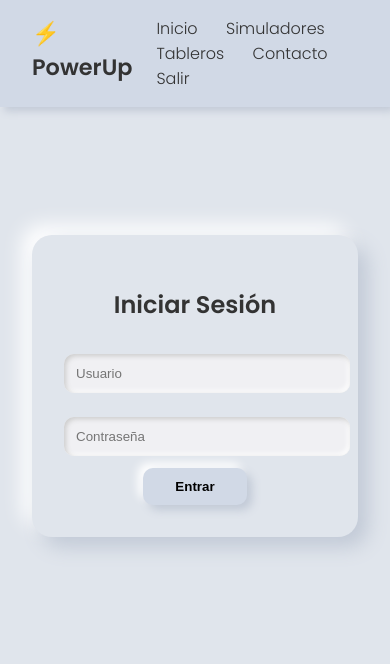
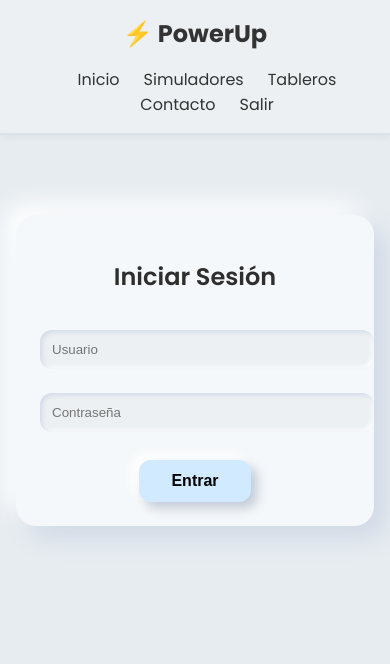
Before and after one commit to LuisLopz28/PowerUp, a Flask app: page / in a window 390 px wide. Shown: the top 664 px of the page. Run offline with Flask 3, Linux system fonts and the light colour scheme.

Commit message:
Update style.css

```diff
--- a/static/css/style.css
+++ b/static/css/style.css
@@ -1,21 +1,29 @@
+/* Tipografía y colores base */
+@import url('https://fonts.googleapis.com/css2?family=Inter:wght@300;400;600&family=Poppins:wght@400;700&display=swap');
+
 body {
   margin: 0;
-  font-family: 'Poppins', sans-serif;
-  background: #e0e5ec;
-  color: #333;
+  font-family: 'Inter', sans-serif;
+  background: #e6ecf0;
+  color: #2e2e2e;
 }
 
+/* NAVBAR */
 .navbar {
   display: flex;
   justify-content: space-between;
-  background: #d1d9e6;
+  align-items: center;
+  background: #ecf0f3;
   padding: 1rem 2rem;
-  box-shadow: 4px 4px 8px #c1c9d6, -4px -4px 8px #fff;
+  border-bottom: 2px solid #dbe4ec;
+  box-shadow: 0 2px 8px rgba(0, 0, 0, 0.05);
+  font-family: 'Poppins', sans-serif;
 }
 
 .navbar .logo {
-  font-weight: 600;
-  font-size: 1.4rem;
+  font-size: 1.5rem;
+  font-weight: bold;
+  color: #333;
 }
 
 .navbar .links a {
@@ -23,24 +31,35 @@ body {
   text-decoration: none;
   color: #333;
   font-weight: 500;
+  transition: color 0.3s;
 }
 
-.navbar a:hover {
+.navbar .links a:hover {
   color: #1abc9c;
 }
 
+/* CONTENEDOR GENERAL */
 .main-container {
   padding: 3rem 2rem;
+  max-width: 1000px;
+  margin: auto;
 }
 
+/* LOGIN CARD */
 .login-card {
-  max-width: 350px;
+  max-width: 400px;
   margin: 5rem auto;
-  background: #e0e5ec;
+  background: #f5f8fa;
   padding: 2rem;
   border-radius: 20px;
-  box-shadow: 10px 10px 20px #c1c9d6, -10px -10px 20px #fff;
+  box-shadow: 12px 12px 25px #d1d9e6, -12px -12px 25px #ffffff;
   text-align: center;
+  transition: all 0.3s ease;
+}
+
+.login-card h2 {
+  font-family: 'Poppins', sans-serif;
+  margin-bottom: 1.5rem;
 }
 
 .login-card input {
@@ -48,50 +67,140 @@ body {
   padding: 0.75rem;
   margin: 0.75rem 0;
   border: none;
-  border-radius: 10px;
-  background: #f0f0f3;
-  box-shadow: inset 2px 2px 5px #ccc, inset -2px -2px 5px #fff;
+  border-radius: 12px;
+  background: #ecf0f3;
+  box-shadow: inset 2px 2px 5px #d1d9e6, inset -2px -2px 5px #ffffff;
+  transition: box-shadow 0.3s ease;
+}
+
+.login-card input:focus {
+  outline: none;
+  box-shadow: inset 1px 1px 3px #cbd1d8, inset -1px -1px 3px #ffffff;
 }
 
 .login-card button {
-  padding: 0.7rem 2rem;
-  background: #d1d9e6;
+  margin-top: 1rem;
+  padding: 0.75rem 2rem;
+  background: #d1eaff;
   border: none;
-  border-radius: 10px;
+  border-radius: 12px;
   font-weight: 600;
+  font-size: 1rem;
   cursor: pointer;
-  box-shadow: 5px 5px 10px #c1c9d6, -5px -5px 10px #fff;
+  box-shadow: 6px 6px 12px #c1c9d6, -6px -6px 12px #ffffff;
+  transition: transform 0.2s ease, background 0.3s ease;
 }
 
 .login-card button:hover {
-  background: #c3cad5;
+  transform: scale(1.05);
+  background: #aee1ff;
 }
 
+/* ERROR */
 .error {
   color: crimson;
   font-size: 0.9rem;
 }
 
-.subnav {
-  list-style-type: none;
-  padding: 0;
+/* CONTENIDO GENERAL */
+h1, h2 {
+  font-family: 'Poppins', sans-serif;
+  font-weight: 600;
 }
 
-.subnav li {
-  margin: 0.5rem 0;
+p {
+  font-size: 1.1rem;
+  line-height: 1.6;
 }
 
-.subnav a {
+/* SUBNAVEGACIÓN EN SIMULADORES */
+.subnav {
+  list-style: none;
+  padding: 0;
+  display: flex;
+  gap: 1rem;
+  margin-top: 1rem;
+}
+
+.subnav li a {
   text-decoration: none;
   font-weight: 600;
   color: #2c3e50;
-  padding: 0.5rem 1rem;
-  display: inline-block;
-  border-radius: 10px;
-  background: #f0f0f3;
-  box-shadow: 3px 3px 6px #ccc, -3px -3px 6px #fff;
+  padding: 0.6rem 1rem;
+  border-radius: 12px;
+  background: #ecf0f3;
+  box-shadow: 4px 4px 10px #d1d9e6, -4px -4px 10px #ffffff;
+  transition: background 0.3s ease, transform 0.2s ease;
 }
 
-.subnav a:hover {
-  background: #e2e6ea;
+.subnav li a:hover {
+  background: #d1eaff;
+  transform: scale(1.03);
 }
+
+/* CONTACTO */
+.contact-form {
+  max-width: 500px;
+  margin-top: 2rem;
+  display: flex;
+  flex-direction: column;
+  gap: 1rem;
+}
+
+.contact-form input,
+.contact-form textarea {
+  width: 100%;
+  padding: 0.8rem;
+  border: none;
+  border-radius: 12px;
+  background: #ecf0f3;
+  box-shadow: inset 2px 2px 5px #d1d9e6, inset -2px -2px 5px #ffffff;
+  transition: box-shadow 0.3s ease;
+  resize: none;
+}
+
+.contact-form input:focus,
+.contact-form textarea:focus {
+  outline: none;
+  box-shadow: inset 1px 1px 3px #cbd1d8, inset -1px -1px 3px #ffffff;
+}
+
+.contact-form button {
+  padding: 0.8rem 2rem;
+  background: #d1eaff;
+  border: none;
+  border-radius: 12px;
+  font-weight: 600;
+  align-self: flex-start;
+  box-shadow: 6px 6px 12px #c1c9d6, -6px -6px 12px #ffffff;
+  cursor: pointer;
+  transition: background 0.3s ease, transform 0.2s ease;
+}
+
+.contact-form button:hover {
+  background: #aee1ff;
+  transform: scale(1.03);
+}
+
+/* RESPONSIVO */
+@media (max-width: 768px) {
+  .navbar {
+    flex-direction: column;
+    gap: 1rem;
+  }
+
+  .navbar .links {
+    display: flex;
+    flex-wrap: wrap;
+    justify-content: center;
+  }
+
+  .main-container {
+    padding: 2rem 1rem;
+  }
+
+  .login-card {
+    margin: 3rem auto;
+    padding: 1.5rem;
+  }
+}
```
